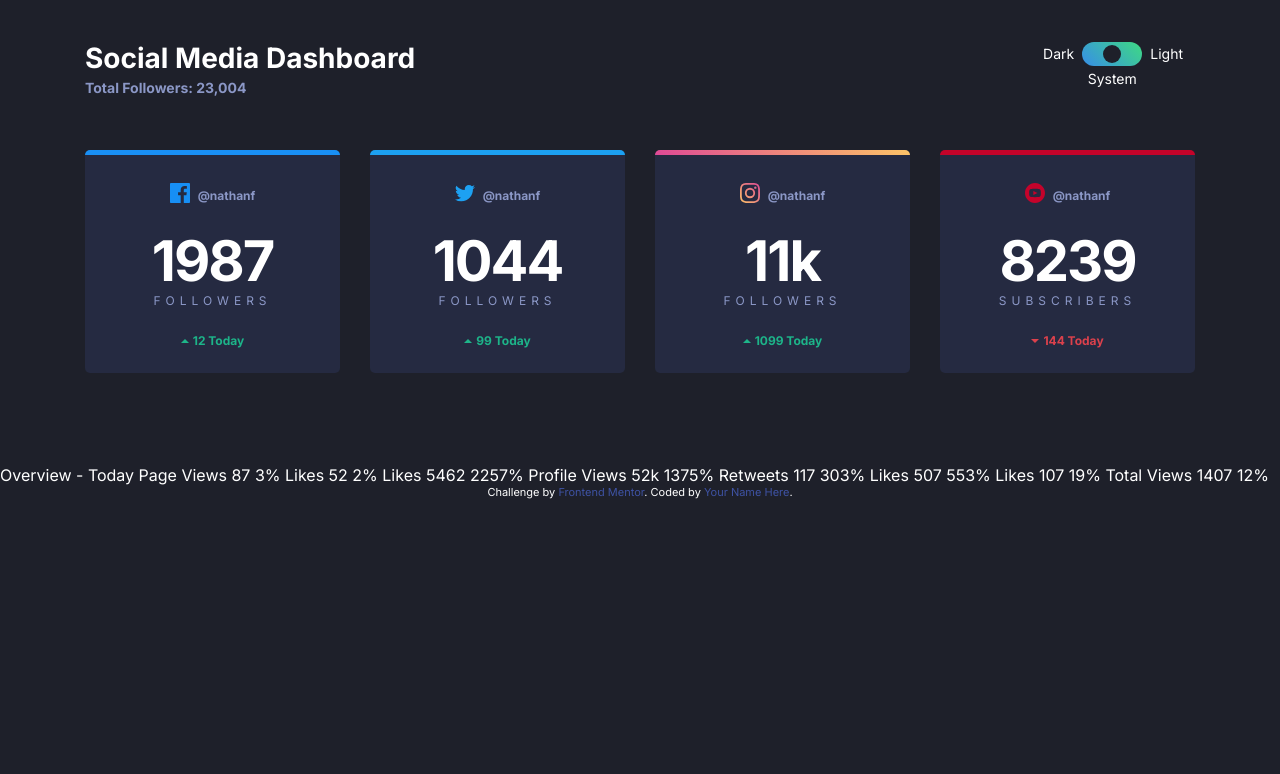
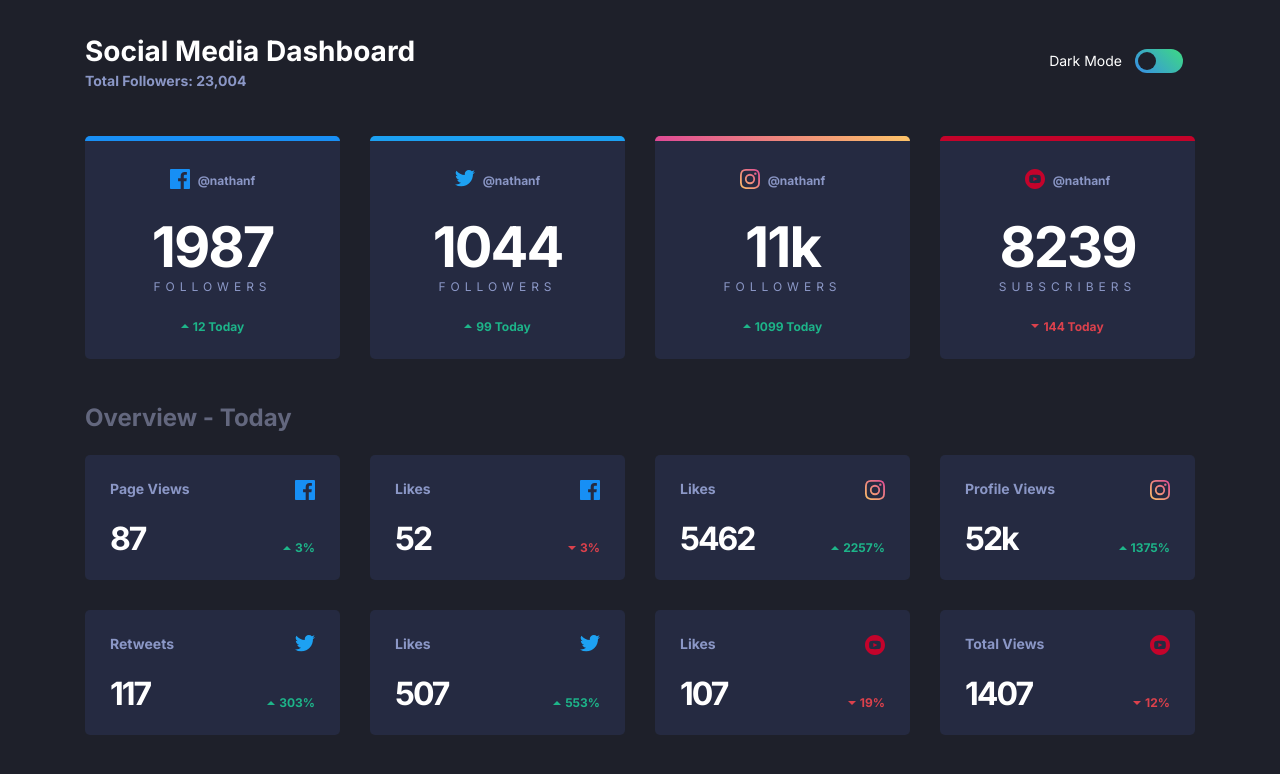
Before and after one commit to omkeshri/social-media-dashboard-dark-light-toggle, a website: page index.html in a window 1280 px wide. Drawn offline with Linux system fonts and the light colour scheme; files that its build step writes are made by us from their sources.

Commit message:
29th june

```diff
--- a/app/scss/components/_index.scss
+++ b/app/scss/components/_index.scss
@@ -1,3 +1,4 @@
 @forward 'header';
 @forward 'toggle';
 @forward 'card';
+@forward 'card-grid';
--- a/app/scss/components/card.scss
+++ b/app/scss/components/card.scss
@@ -22,7 +22,11 @@
     padding: rem(25);
     border-radius: rem(5);
     text-align: center;
-
+    transition: background 150ms ease-in-out;
+    cursor: pointer;
+    &:hover{
+        background: var(--dark-card-hover);
+    }
     &--facebook {
         border-top: rem(5) solid var(--facebook);
     }
@@ -55,6 +59,10 @@
         font-weight: bold;
     }
 
+    &--grid{
+
+    }
+
     &__platform {
         display: flex;
         justify-content: center;
@@ -62,6 +70,11 @@
         margin-top: rem(5);
         margin-bottom: rem(28);
         height: rem(20);
+    }
+
+    &__subtitle{
+        font-size: rem(14);
+        font-weight: 700;
     }
 
     &__icon {
@@ -83,7 +96,9 @@
             font-size: rem(56);
         }
 
-        &--small {}
+        &--small {
+            font-size: rem(32);
+        }
     }
 
     &__label {
--- a/app/scss/components/toggle.scss
+++ b/app/scss/components/toggle.scss
@@ -3,31 +3,19 @@
 
 .toggle {
   display: grid;
-  grid-template-columns: 1fr rem(60) 1fr;
-  grid-template-rows: repeat(2, 1fr);
-  gap: rem(4.8) rem(8);
+  grid-template-columns: 1fr 3rem;
   border: none;
   margin: 0;
+
+
   label {
     font-size: rem(14);
-    align-self: center;
-    &[for='dark'] {
-      grid-column: 1 / 2;
-      grid-row: 1/2;
-      justify-self: end;
+
+    &[for="dark"]{
+      line-height: rem(24);
+      margin-right: rem(13);
     }
 
-    &[for='system'] {
-      align-self: start;
-      grid-column: 1/4;
-      grid-row: 2/3;
-      justify-self: center;
-    }
-
-    &[for='light'] {
-      grid-column: 3/4;
-
-    }
   }
 
   &__wrapper {
@@ -41,8 +29,8 @@
     width: rem(20);
     height: rem(24);
 
-    &:focus ~ .toggle__button{
-    border: 2px solid white;
+    &:focus~.toggle__button {
+      border: 2px solid white;
     }
   }
 
@@ -70,11 +58,13 @@
     border-radius: 50%;
     background-color: var(--dark-bg);
   }
-  #light:checked ~ .toggle__button{
+
+  #light:checked~.toggle__button {
     left: calc(100% - 21px);
     right: 0;
   }
-  #system:checked ~ .toggle__button{
+
+  #system:checked~.toggle__button {
     left: 50%;
     right: auto;
     transform: translate(-50%);
--- a/app/scss/globals/boilerplate.scss
+++ b/app/scss/globals/boilerplate.scss
@@ -16,3 +16,12 @@ body {
   background: var(--dark-bg);
   color: var(--dark-text2);
 }
+
+.visually-hidden{
+  position: absolute;
+  left: -10000px;
+  top: auto;
+  width: 1px;
+  height: 1px;
+  overflow: hidden;
+}
--- a/app/scss/globals/colors.scss
+++ b/app/scss/globals/colors.scss
@@ -23,7 +23,7 @@
   --light-card: hsl(227, 47%, 96%);
   --light-card-hover: hsl(228, 33%, 91%);
   --light-text1: hsl(230, 12%, 44%);
-  --light-text2: hsl(230, 17%, 14%);
+  --light-text2: hsl(229, 35%, 16%);
   --background: var(--light-bg);
   --text-color: var(--light-text2);
   --text-color2: var(--light-text1);
--- a/index.html
+++ b/index.html
@@ -38,16 +38,15 @@
     </div>
 
     <fieldset class=" header__toggle toggle" aria-label="theme toggle" role="radiogroup">
+      <label for="dark">Dark Mode <span class="visually-hidden">On</span></label>
       <div class="toggle__wrapper">
         <input type="radio" name="theme" id="dark">
-        <input type="radio" name="theme" id="system" checked>
+        <!-- <input type="radio" name="theme" id="system" checked> -->
         <input type="radio" name="theme" id="light">
         <span aria-hidden="true" class="toggle__background"></span>
         <span aria-hidden="true" class="toggle__button"></span>
       </div>
-      <label for="dark">Dark</label>
-      <label for="system">System</label>
-      <label for="light">Light</label>
+      <label for="light" class="visually-hidden">Dark Mode Off</label>
     </fieldset>
   </header>
   <main>
@@ -138,49 +137,96 @@
 
     </section>
 
-    <section class="container cards">
+    <section class="container">
+      <h2>Overview - Today</h2>
+      <div class="cards">
+        <div class="card card-grid">
+          <div class="card__subtitle">Page Views</div>
+          <img class="" src="/images/icon-facebook.svg" alt="">
+          <div class="card__count card__count--small">87</div>
+          <div class="card__change card__change--up">
+            <img src="/images/icon-up.svg" alt="up arrow">
+            <div class="card__number">3%</div>
+          </div>
+        </div>
 
+        <div class="card card-grid">
+          <div class="card__subtitle">Likes</div>
+          <img class="" src="/images/icon-facebook.svg" alt="">
+          <div class="card__count card__count--small">52</div>
+          <div class="card__change card__change--down">
+            <img src="/images/icon-down.svg" alt="up arrow">
+            <div class="card__number">3%</div>
+          </div>
+        </div>
+
+        <div class="card card-grid">
+          <div class="card__subtitle">Likes</div>
+          <img class="" src="/images/icon-instagram.svg" alt="">
+          <div class="card__count card__count--small">5462</div>
+          <div class="card__change card__change--up">
+            <img src="/images/icon-up.svg" alt="up arrow">
+            <div class="card__number">2257%</div>
+          </div>
+        </div>
+
+        <div class="card card-grid">
+          <div class="card__subtitle">Profile Views</div>
+          <img class="" src="/images/icon-instagram.svg" alt="">
+          <div class="card__count card__count--small">52k</div>
+          <div class="card__change card__change--up">
+            <img src="/images/icon-up.svg" alt="up arrow">
+            <div class="card__number">1375%</div>
+          </div>
+        </div>
+
+        <div class="card card-grid">
+          <div class="card__subtitle">Retweets</div>
+          <img class="" src="/images/icon-twitter.svg" alt="">
+          <div class="card__count card__count--small">117</div>
+          <div class="card__change card__change--up">
+            <img src="/images/icon-up.svg" alt="up arrow">
+            <div class="card__number">303%</div>
+          </div>
+        </div>
+
+        <div class="card card-grid">
+          <div class="card__subtitle">Likes</div>
+          <img class="" src="/images/icon-twitter.svg" alt="">
+          <div class="card__count card__count--small">507</div>
+          <div class="card__change card__change--up">
+            <img src="/images/icon-up.svg" alt="up arrow">
+            <div class="card__number">553%</div>
+          </div>
+        </div>
+
+        <div class="card card-grid">
+          <div class="card__subtitle">Likes</div>
+          <img class="" src="/images/icon-youtube.svg" alt="">
+          <div class="card__count card__count--small">107</div>
+          <div class="card__change card__change--down">
+            <img src="/images/icon-down.svg" alt="up arrow">
+            <div class="card__number">19%</div>
+          </div>
+        </div>
+
+        <div class="card card-grid">
+          <div class="card__subtitle">Total Views</div>
+          <img class="" src="/images/icon-youtube.svg" alt="">
+          <div class="card__count card__count--small">1407</div>
+          <div class="card__change card__change--down">
+            <img src="/images/icon-down.svg" alt="up arrow">
+            <div class="card__number">12%</div>
+          </div>
+        </div>
+
+      </div>
     </section>
   </main>
-
-  Overview - Today
-
-  Page Views
-  87
-  3%
-
-  Likes
-  52
-  2%
-
-  Likes
-  5462
-  2257%
-
-  Profile Views
-  52k
-  1375%
-
-  Retweets
-  117
-  303%
-
-  Likes
-  507
-  553%
-
-  Likes
-  107
-  19%
-
-  Total Views
-  1407
-  12%
-
-  <div class="attribution">
+  <!-- <div class="attribution">
     Challenge by <a href="https://www.frontendmentor.io?ref=challenge" target="_blank">Frontend Mentor</a>.
     Coded by <a href="#">Your Name Here</a>.
-  </div>
+  </div> -->
 </body>
 
 </html>
```
Also changed, not shown: dist/style.css, 1 other file.
